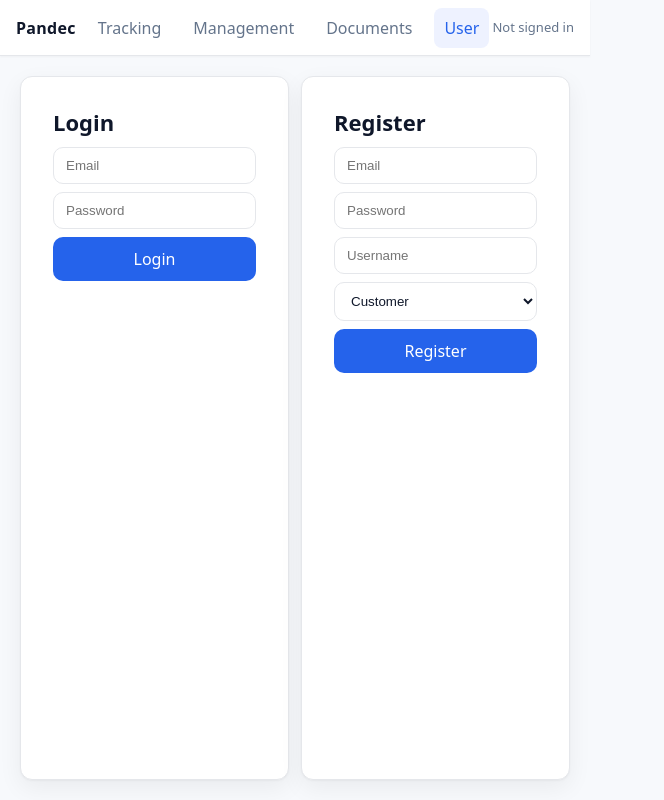
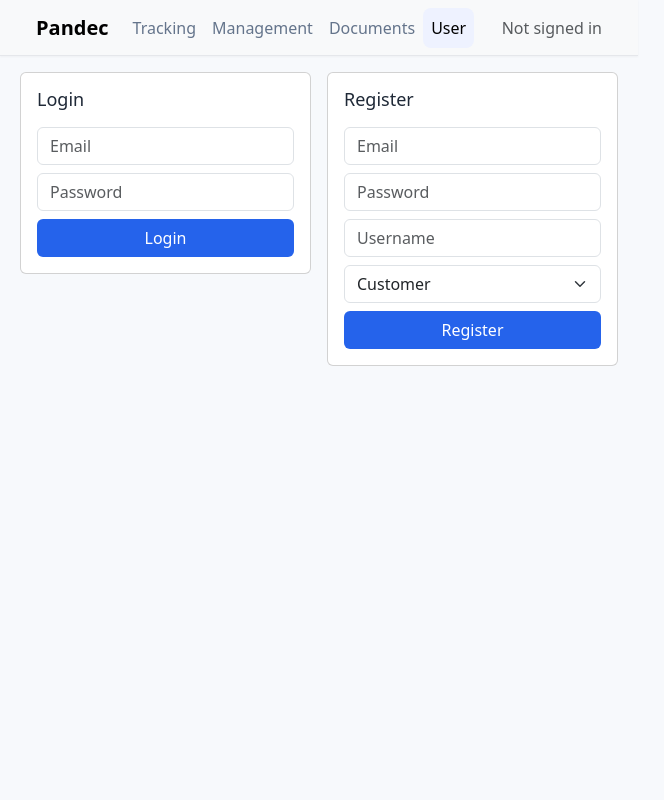
Before and after one commit to 29Jonathan/Pandec-Web, a React (Vite) app in the folder frontend/: page /user in a window 1280 px wide. Shown: the whole page, without its empty margins (0-664 px from the left). Built offline with nearby package versions, Linux system fonts and the light colour scheme; no server answers.

Commit message:
refactor(ui): move to React Bootstrap across navbar and pages; include bootstrap css

```diff
--- a/frontend/package.json
+++ b/frontend/package.json
@@ -12,7 +12,9 @@
   "dependencies": {
     "@supabase/supabase-js": "^2.54.0",
     "axios": "^1.11.0",
+    "bootstrap": "^5.3.7",
     "react": "^19.1.1",
+    "react-bootstrap": "^2.10.10",
     "react-dom": "^19.1.1",
     "react-router-dom": "^7.8.0"
   },
--- a/frontend/src/components/NavBar.tsx
+++ b/frontend/src/components/NavBar.tsx
@@ -1,6 +1,7 @@
 import { NavLink } from 'react-router-dom'
 import { useEffect, useState } from 'react'
 import { supabase } from '../lib/supabase'
+import { Navbar, Container, Nav, Badge, Button } from 'react-bootstrap'
 
 export function NavBar() {
   const [username, setUsername] = useState<string | null>(null)
@@ -19,18 +20,23 @@ export function NavBar() {
   }
 
   return (
-    <header className="navbar">
-      <div className="nav-left">
-        <div className="brand">Pandec</div>
-        <NavLink to="/tracking" className={({isActive}) => 'nav-link' + (isActive ? ' active' : '')}>Tracking</NavLink>
-        <NavLink to="/management" className={({isActive}) => 'nav-link' + (isActive ? ' active' : '')}>Management</NavLink>
-        <NavLink to="/documents" className={({isActive}) => 'nav-link' + (isActive ? ' active' : '')}>Documents</NavLink>
-        <NavLink to="/user" className={({isActive}) => 'nav-link' + (isActive ? ' active' : '')}>User</NavLink>
-      </div>
-      <div className="nav-right">
-        {username ? <span className="badge">{username}</span> : <span className="helper">Not signed in</span>}
-        {username && <button onClick={logout}>Logout</button>}
-      </div>
-    </header>
+    <Navbar expand="lg" bg="light" className="mb-3" data-bs-theme="light">
+      <Container>
+        <Navbar.Brand className="fw-bold">Pandec</Navbar.Brand>
+        <Navbar.Toggle aria-controls="main-nav" />
+        <Navbar.Collapse id="main-nav">
+          <Nav className="me-auto">
+            <Nav.Link as={NavLink} to="/tracking">Tracking</Nav.Link>
+            <Nav.Link as={NavLink} to="/management">Management</Nav.Link>
+            <Nav.Link as={NavLink} to="/documents">Documents</Nav.Link>
+            <Nav.Link as={NavLink} to="/user">User</Nav.Link>
+          </Nav>
+          <div className="d-flex align-items-center gap-2">
+            {username ? <Badge bg="info" text="dark">{username}</Badge> : <span className="text-muted">Not signed in</span>}
+            {username && <Button variant="outline-secondary" size="sm" onClick={logout}>Logout</Button>}
+          </div>
+        </Navbar.Collapse>
+      </Container>
+    </Navbar>
   )
 }
--- a/frontend/src/main.tsx
+++ b/frontend/src/main.tsx
@@ -1,6 +1,7 @@
 import { StrictMode } from 'react'
 import { createRoot } from 'react-dom/client'
 import './index.css'
+import 'bootstrap/dist/css/bootstrap.min.css'
 import App from './App.tsx'
 import { supabase } from './lib/supabase'
 
--- a/frontend/src/pages/DocumentsPage.tsx
+++ b/frontend/src/pages/DocumentsPage.tsx
@@ -1,6 +1,7 @@
 import { useEffect, useState } from 'react'
 import axios from 'axios'
 import { supabase } from '../lib/supabase'
+import { Container, Row, Col, Card, Form, Button, Table, Alert } from 'react-bootstrap'
 
 const API = import.meta.env.VITE_API_BASE_URL as string
 
@@ -55,17 +56,21 @@ export function DocumentsPage() {
   }
 
   return (
-    <div className="container">
-      <h2>Documents</h2>
-      <div className="panel vstack">
-        <form onSubmit={upload} className="hstack">
-          <input type="file" onChange={(e) => setFile(e.target.files?.[0] ?? null)} />
-          <button type="submit">Upload</button>
-          {error && <span className="helper">{error}</span>}
-        </form>
-        <div>
-          <h3>Your files</h3>
-          <table className="table">
+    <Container className="py-3">
+      <Row className="mb-3"><Col><h2 className="mb-0">Documents</h2></Col></Row>
+      <Card className="mb-3">
+        <Card.Body>
+          {error && <Alert variant="danger">{error}</Alert>}
+          <Form onSubmit={upload} className="d-flex align-items-center gap-2">
+            <Form.Control type="file" onChange={(e) => setFile(e.target.files?.[0] ?? null)} />
+            <Button type="submit">Upload</Button>
+          </Form>
+        </Card.Body>
+      </Card>
+      <Card>
+        <Card.Header>Your files</Card.Header>
+        <Card.Body className="p-0">
+          <Table hover responsive className="mb-0">
             <thead>
               <tr>
                 <th>Name</th><th>Size</th><th>Modified</th><th></th>
@@ -77,13 +82,13 @@ export function DocumentsPage() {
                   <td>{f.name}</td>
                   <td>{f.size ?? ''}</td>
                   <td>{f.last_modified ?? ''}</td>
-                  <td><button onClick={() => download(f.path)}>Download</button></td>
+                  <td className="text-end pe-3"><Button size="sm" onClick={() => download(f.path)}>Download</Button></td>
                 </tr>
               ))}
             </tbody>
-          </table>
-        </div>
-      </div>
-    </div>
+          </Table>
+        </Card.Body>
+      </Card>
+    </Container>
   )
 }
--- a/frontend/src/pages/LoginPage.tsx
+++ b/frontend/src/pages/LoginPage.tsx
@@ -1,5 +1,6 @@
 import { useState } from 'react'
 import { supabase } from '../lib/supabase'
+import { Form, Button, Alert } from 'react-bootstrap'
 
 export function LoginPage() {
   const [email, setEmail] = useState('')
@@ -18,14 +19,14 @@ export function LoginPage() {
   }
 
   return (
-    <div style={{ padding: 16 }}>
-      <h2>Login</h2>
-      <form onSubmit={onSubmit} style={{ display: 'grid', gap: 8, maxWidth: 360 }}>
-        <input placeholder="Email" value={email} onChange={(e) => setEmail(e.target.value)} />
-        <input placeholder="Password" type="password" value={password} onChange={(e) => setPassword(e.target.value)} />
-        <button type="submit">Login</button>
-        {error && <div style={{ color: 'red' }}>{error}</div>}
-      </form>
+    <div>
+      <h3 className="mb-3">Login</h3>
+      {error && <Alert variant="danger">{error}</Alert>}
+      <Form onSubmit={onSubmit} className="d-grid gap-2">
+        <Form.Control placeholder="Email" value={email} onChange={(e) => setEmail(e.target.value)} />
+        <Form.Control placeholder="Password" type="password" value={password} onChange={(e) => setPassword(e.target.value)} />
+        <Button type="submit">Login</Button>
+      </Form>
     </div>
   )
 }
--- a/frontend/src/pages/ManagementPage.tsx
+++ b/frontend/src/pages/ManagementPage.tsx
@@ -1,6 +1,7 @@
 import { useEffect, useState } from 'react'
 import axios from 'axios'
 import { supabase } from '../lib/supabase'
+import { Container, Row, Col, Card, Form, Button, Alert } from 'react-bootstrap'
 
 const API = import.meta.env.VITE_API_BASE_URL as string
 
@@ -25,20 +26,32 @@ export function ManagementPage() {
   }
 
   return (
-    <div className="container">
-      <h2>Management</h2>
-      <div className="panel">
-        <form onSubmit={createOrder} className="grid cols-3">
-          {(['order_id','factory_id','customer_id','ship_name','departure_date','arrival_date','type','price','amount','weight'] as const).map(key => (
-            <input key={key} placeholder={key} type={key.includes('date') ? 'date' : key==='amount' ? 'number' : 'text'} value={(form as any)[key]}
-              onChange={(e) => setForm({ ...form, [key]: key==='amount'? Number(e.target.value): e.target.value })} />
-          ))}
-          <div className="hstack">
-            <button type="submit">Create</button>
-            {error && <span className="helper">{error}</span>}
-          </div>
-        </form>
-      </div>
-    </div>
+    <Container className="py-3">
+      <Row className="mb-3"><Col><h2 className="mb-0">Management</h2></Col></Row>
+      <Card>
+        <Card.Body>
+          {error && <Alert variant="danger">{error}</Alert>}
+          <Form onSubmit={createOrder}>
+            <Row className="g-3">
+              {(['order_id','factory_id','customer_id','ship_name','departure_date','arrival_date','type','price','amount','weight'] as const).map(key => (
+                <Col md={4} key={key}>
+                  <Form.Group>
+                    <Form.Label className="text-capitalize">{key.replace('_',' ')}</Form.Label>
+                    <Form.Control
+                      type={key.includes('date') ? 'date' : key==='amount' ? 'number' : 'text'}
+                      value={(form as any)[key]}
+                      onChange={(e) => setForm({ ...form, [key]: key==='amount'? Number(e.target.value): e.target.value })}
+                    />
+                  </Form.Group>
+                </Col>
+              ))}
+              <Col xs={12} className="d-flex justify-content-end">
+                <Button type="submit">Create</Button>
+              </Col>
+            </Row>
+          </Form>
+        </Card.Body>
+      </Card>
+    </Container>
   )
 }
--- a/frontend/src/pages/RegisterPage.tsx
+++ b/frontend/src/pages/RegisterPage.tsx
@@ -1,5 +1,6 @@
 import { useState } from 'react'
 import { supabase } from '../lib/supabase'
+import { Form, Button, Alert } from 'react-bootstrap'
 
 export function RegisterPage() {
   const [email, setEmail] = useState('')
@@ -27,19 +28,19 @@ export function RegisterPage() {
   }
 
   return (
-    <div style={{ padding: 16 }}>
-      <h2>Register</h2>
-      <form onSubmit={onSubmit} style={{ display: 'grid', gap: 8, maxWidth: 360 }}>
-        <input placeholder="Email" value={email} onChange={(e) => setEmail(e.target.value)} />
-        <input placeholder="Password" type="password" value={password} onChange={(e) => setPassword(e.target.value)} />
-        <input placeholder="Username" value={username} onChange={(e) => setUsername(e.target.value)} />
-        <select value={role} onChange={(e) => setRole(e.target.value as 'customer' | 'factory')}>
+    <div>
+      <h3 className="mb-3">Register</h3>
+      {error && <Alert variant="danger">{error}</Alert>}
+      <Form onSubmit={onSubmit} className="d-grid gap-2">
+        <Form.Control placeholder="Email" value={email} onChange={(e) => setEmail(e.target.value)} />
+        <Form.Control placeholder="Password" type="password" value={password} onChange={(e) => setPassword(e.target.value)} />
+        <Form.Control placeholder="Username" value={username} onChange={(e) => setUsername(e.target.value)} />
+        <Form.Select value={role} onChange={(e) => setRole(e.target.value as 'customer' | 'factory')}>
           <option value="customer">Customer</option>
           <option value="factory">Factory</option>
-        </select>
-        <button type="submit">Register</button>
-        {error && <div style={{ color: 'red' }}>{error}</div>}
-      </form>
+        </Form.Select>
+        <Button type="submit">Register</Button>
+      </Form>
     </div>
   )
 }
--- a/frontend/src/pages/TrackingPage.tsx
+++ b/frontend/src/pages/TrackingPage.tsx
@@ -1,5 +1,6 @@
 import { useEffect, useState } from 'react'
 import axios from 'axios'
+import { Container, Row, Col, Card, Form, Button, Table, Modal, Badge } from 'react-bootstrap'
 import { supabase } from '../lib/supabase'
 
 const API = import.meta.env.VITE_API_BASE_URL as string
@@ -60,15 +61,21 @@ export function TrackingPage() {
   }
 
   return (
-    <div className="container">
-      <h2>Tracking</h2>
-      {error && <div style={{ color: 'salmon' }}>{error}</div>}
-      <div className="panel vstack">
-        <div className="hstack">
-          <input placeholder="Search by Order ID" value={query} onChange={(e) => setQuery(e.target.value)} />
-          <button onClick={search}>Search</button>
-        </div>
-        <table className="table">
+    <Container className="py-3">
+      <Row className="align-items-center mb-3">
+        <Col><h2 className="mb-0">Tracking</h2></Col>
+        <Col xs="12" md="6">
+          <Form className="d-flex" onSubmit={(e) => { e.preventDefault(); search(); }}>
+            <Form.Control placeholder="Search by Order ID" value={query} onChange={(e) => setQuery(e.target.value)} />
+            <Button className="ms-2" onClick={search}>Search</Button>
+          </Form>
+        </Col>
+      </Row>
+      {error && <div className="text-danger mb-3">{error}</div>}
+      <Card>
+        <Card.Body className="p-0">
+          <div className="table-wrap">
+            <Table hover responsive className="mb-0">
               <thead>
                 <tr>
                   {['order_id','factory_id','customer_id','ship_name','departure_date','arrival_date','type','price','amount','weight','created_by'].map(h => (
@@ -93,19 +100,18 @@ export function TrackingPage() {
                   </tr>
                 ))}
               </tbody>
-        </table>
+            </Table>
           </div>
+        </Card.Body>
+      </Card>
 
-      {modal && (
-        <div className="modal-overlay" onClick={() => setModal(null)}>
-          <div className="modal" onClick={(e) => e.stopPropagation()}>
-            <div className="modal-header">
-              <h3>Order {modal.order_id}</h3>
-              <button className="btn btn-outline" onClick={() => setModal(null)}>Close</button>
-            </div>
-            <div className="vstack">
-              {(
-                [
+      <Modal show={!!modal} onHide={() => setModal(null)} centered>
+        <Modal.Header closeButton>
+          <Modal.Title>Order {modal?.order_id}</Modal.Title>
+        </Modal.Header>
+        <Modal.Body>
+          <Row className="gy-2">
+            {modal && ([
               ['factory_id', modal.factory_id],
               ['customer_id', modal.customer_id],
               ['ship_name', modal.ship_name],
@@ -116,35 +122,33 @@ export function TrackingPage() {
               ['amount', String(modal.amount)],
               ['weight', modal.weight],
               ['created_by', modal.created_by],
-                ] as const
-              ).map(([k,v]) => (
-                <div className="hstack" key={k}><strong style={{width:140}}>{k}</strong><span>{v}</span></div>
+            ] as const).map(([k,v]) => (
+              <Col xs={12} key={k} className="d-flex">
+                <strong style={{width:140}} className="me-2 text-capitalize">{k}</strong>
+                <span>{v}</span>
+              </Col>
             ))}
+          </Row>
+        </Modal.Body>
+        <Modal.Footer>
+          <Button variant="secondary" onClick={() => setModal(null)}>Close</Button>
+        </Modal.Footer>
+      </Modal>
+
+      <Modal show={!!notFoundId} onHide={() => setNotFoundId(null)} centered>
+        <Modal.Header closeButton>
+          <Modal.Title>Order not found</Modal.Title>
+        </Modal.Header>
+        <Modal.Body>
+          <div className="d-flex align-items-center gap-2">
+            <strong>Order ID:</strong> <Badge bg="secondary">{notFoundId}</Badge>
           </div>
-            <div className="modal-actions">
-              <button className="btn btn-outline" onClick={() => setModal(null)}>Close</button>
-            </div>
-          </div>
-        </div>
-      )}
-
-      {notFoundId && (
-        <div className="modal-overlay" onClick={() => setNotFoundId(null)}>
-          <div className="modal" onClick={(e) => e.stopPropagation()}>
-            <div className="modal-header">
-              <h3>Order not found</h3>
-              <button className="btn btn-outline" onClick={() => setNotFoundId(null)}>Close</button>
-            </div>
-            <div className="vstack">
-              <div className="hstack"><strong style={{width:140}}>Order ID</strong><span>{notFoundId}</span></div>
-              <div className="helper">No order matched the provided ID. Check the ID and try again.</div>
-            </div>
-            <div className="modal-actions">
-              <button className="btn" onClick={() => setNotFoundId(null)}>OK</button>
-            </div>
-          </div>
-        </div>
-      )}
-    </div>
+          <div className="text-muted mt-2">No order matched the provided ID. Check the ID and try again.</div>
+        </Modal.Body>
+        <Modal.Footer>
+          <Button onClick={() => setNotFoundId(null)}>OK</Button>
+        </Modal.Footer>
+      </Modal>
+    </Container>
   )
 }
--- a/frontend/src/pages/UserPage.tsx
+++ b/frontend/src/pages/UserPage.tsx
@@ -2,6 +2,7 @@ import { useEffect, useState } from 'react'
 import { supabase } from '../lib/supabase'
 import { LoginPage } from './LoginPage'
 import { RegisterPage } from './RegisterPage'
+import { Container, Row, Col, Card } from 'react-bootstrap'
 
 export function UserPage() {
   const [user, setUser] = useState<any>(null)
@@ -15,22 +16,28 @@ export function UserPage() {
 
   if (!user) {
     return (
-      <div className="container grid cols-2">
-        <div className="panel"><LoginPage /></div>
-        <div className="panel"><RegisterPage /></div>
-      </div>
+      <Container className="py-3">
+        <Row className="g-3">
+          <Col md={6}><Card><Card.Body><LoginPage /></Card.Body></Card></Col>
+          <Col md={6}><Card><Card.Body><RegisterPage /></Card.Body></Card></Col>
+        </Row>
+      </Container>
     )
   }
 
   const meta = user.user_metadata || {}
   return (
-    <div className="container">
-      <h2>User</h2>
-      <div className="panel vstack">
-        <div className="hstack"><strong>Username:</strong> <span>{meta.username || user.email}</span></div>
-        <div className="hstack"><strong>Role:</strong> <span>{meta.role || '-'}</span></div>
-        <div className="hstack"><strong>Email:</strong> <span>{user.email}</span></div>
-      </div>
-    </div>
+    <Container className="py-3">
+      <Row className="mb-3"><Col><h2 className="mb-0">User</h2></Col></Row>
+      <Card>
+        <Card.Body>
+          <div className="d-flex flex-column gap-2">
+            <div><strong>Username:</strong> <span>{meta.username || user.email}</span></div>
+            <div><strong>Role:</strong> <span>{meta.role || '-'}</span></div>
+            <div><strong>Email:</strong> <span>{user.email}</span></div>
+          </div>
+        </Card.Body>
+      </Card>
+    </Container>
   )
 }
```
Also changed, not shown: 1 other file (tests, documents, lock files or other folders). Lines whose indentation alone changed are shown as unchanged.
